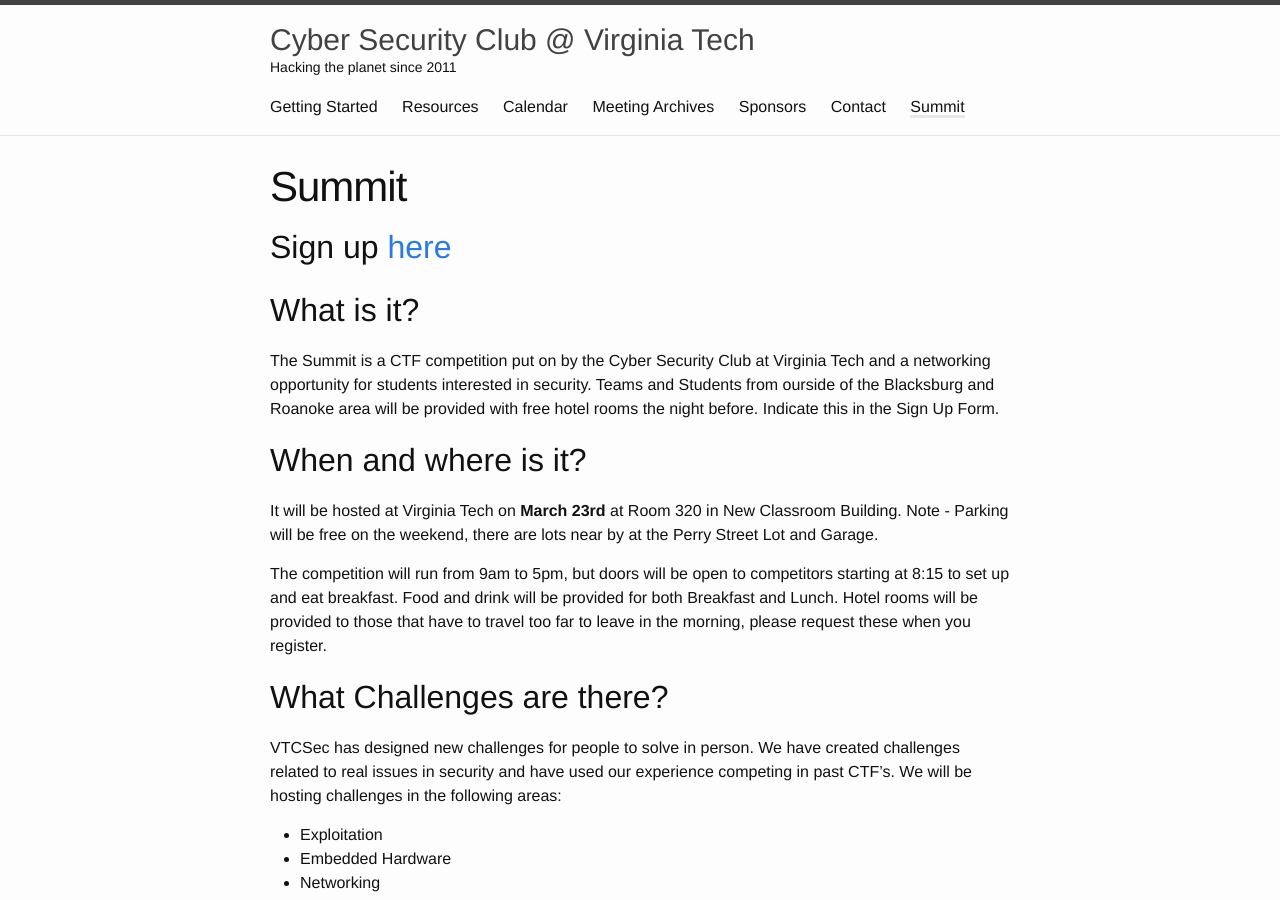
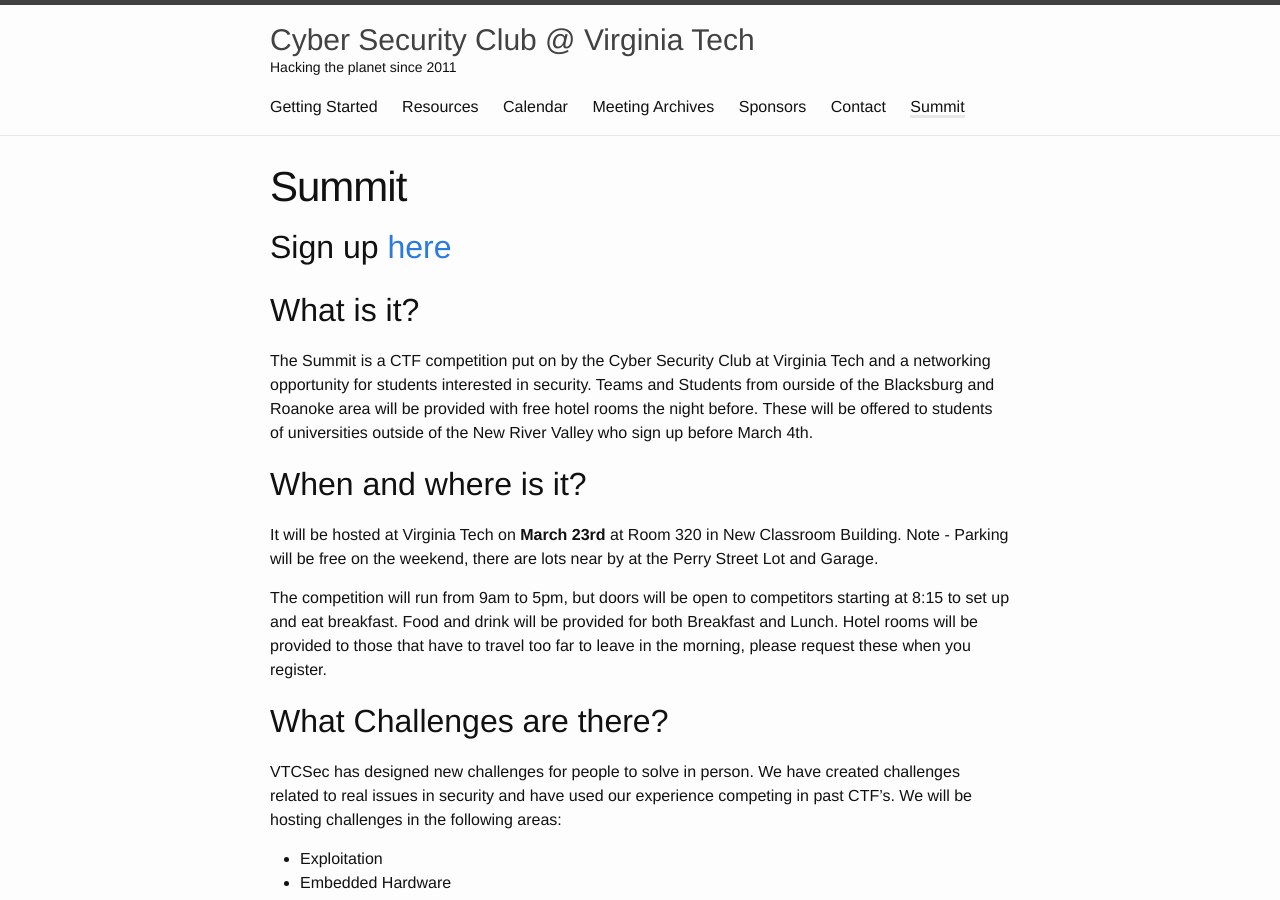
Before and after one commit to VTCSec/vtcsec.org, a Jekyll site: the page built from summit.md, in a window 1280 px wide and 900 px high. Built offline with Jekyll 4.4.1, drawn with Linux system fonts in a browser that asks for light colours.

Commit message:
Added date for hotel signup registration

```diff
--- a/summit.md
+++ b/summit.md
@@ -8,7 +8,7 @@
 ## What is it?
 
 The Summit is a CTF competition put on by the Cyber Security Club at Virginia Tech and a networking opportunity for students interested in security.
-Teams and Students from ourside of the Blacksburg and Roanoke area will be provided with free hotel rooms the night before. Indicate this in the Sign Up Form.
+Teams and Students from ourside of the Blacksburg and Roanoke area will be provided with free hotel rooms the night before. These will be offered to students of universities outside of the New River Valley who sign up before March 4th.
 
 ## When and where is it?
 
```
